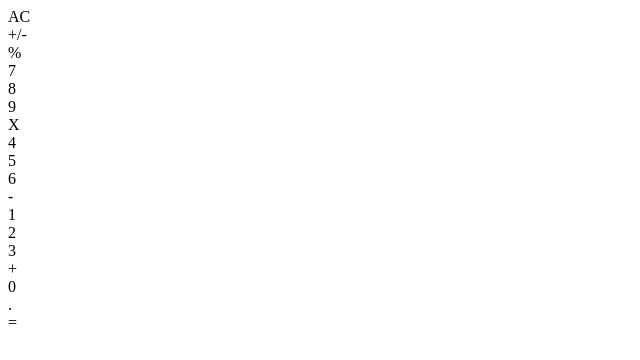
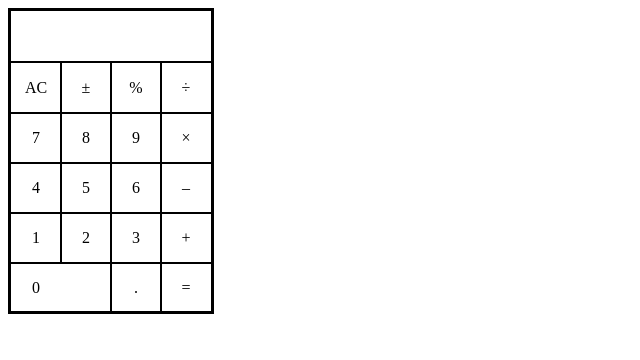
Before and after one commit to uknoiluv/pocketCalculator, a plain HTML site: page index.html in a window 1280 px wide. Shown: the whole page, without its empty margins (0-640 px from the left). Drawn offline with Linux system fonts and the light colour scheme.

Commit message:
10/15_css_added

```diff
--- a/index.html
+++ b/index.html
@@ -2,39 +2,40 @@
 <html>
   <head>
     <title>Pocket Calculator</title>
+    <link rel="stylesheet" type="text/css" href="style.css">
   </head>
   <body>
     <div class="container">
       <div class="row1">
       </div>
       <div class="row2">
-        <div id="allClear">AC</div>
-        <div id="plusMinus">+/-</div>
-        <div id="modulo">%</div>
-        <div id="divie"></div>
+        <div class="block" id="allClear">AC</div>
+        <div class="block" id="plusMinus">&plusmn;</div>
+        <div class="block" id="modulo">%</div>
+        <div class="block" id="divie">&divide;</div>
       </div>
       <div class="row3">
-        <div id="seven">7</div>
-        <div id="eight">8</div>
-        <div id="nine">9</div>
-        <div id="multiply">X</div>
+        <div class="block" id="seven">7</div>
+        <div class="block" id="eight">8</div>
+        <div class="block" id="nine">9</div>
+        <div class="block" id="multiply">&times;</div>
       </div>
       <div class="row4">
-        <div id="four">4</div>
-        <div id="five">5</div>
-        <div id="six">6</div>
-        <div id="minus">-</div>
+        <div class="block" id="four">4</div>
+        <div class="block" id="five">5</div>
+        <div class="block" id="six">6</div>
+        <div class="block" id="minus">&ndash;</div>
       </div>
       <div class="row5">
-        <div id="one">1</div>
-        <div id="two">2</div>
-        <div id="three">3</div>
-        <div id="plus">+</div>
+        <div class="block" id="one">1</div>
+        <div class="block" id="two">2</div>
+        <div class="block" id="three">3</div>
+        <div class="block" id="plus">+</div>
       </div>
       <div class="row6">
-        <div id="zero">0</div>
-        <div id="dot">.</div>
-        <div id="equals">=</div>
+        <div class="block twoBlock" id="zero">0</div>
+        <div class="block" id="dot">.</div>
+        <div class="block" id="equals">=</div>
       </div>
     </div>
   </body>
--- /dev/null
+++ b/style.css
@@ -0,0 +1,30 @@
+div .block{
+  display: flex;
+  justify-content: center;
+  align-items: center;
+  margin: -1px;
+  border: solid 1px;
+  float: left;
+  height: 50px;
+  width: 50px;
+}
+
+div .row2{
+  border-top: solid 2px;
+}
+
+.container {
+  height: 300px;
+  width: 200px;
+  border: solid 3px black;
+}
+
+div .twoBlock {
+  justify-content: flex-start;
+  width: 79px;
+  padding-left: 21px
+}
+
+div .row1 {
+  height: 50px;
+}
```
